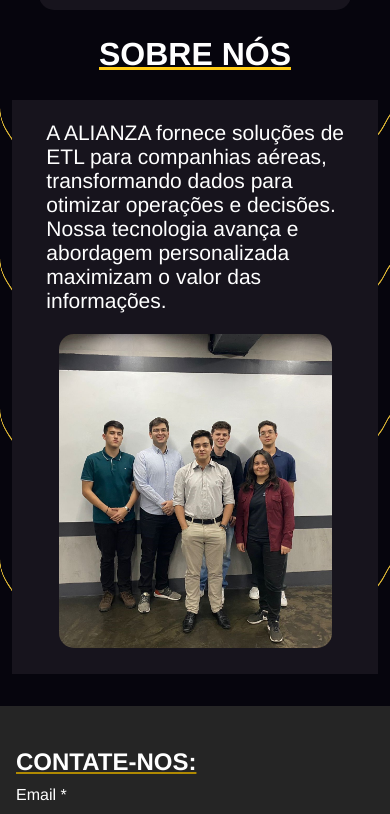
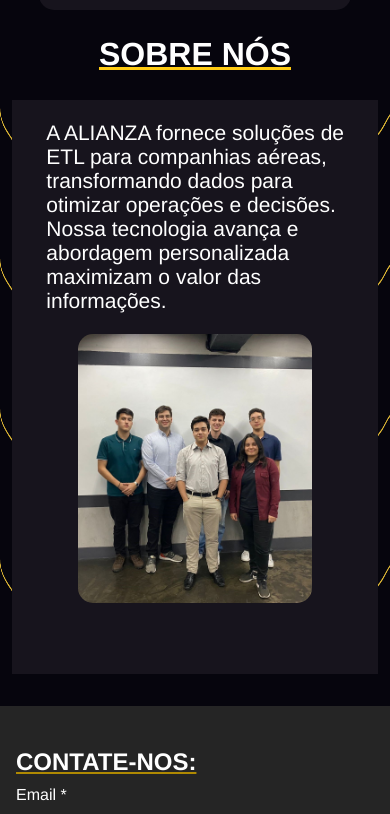
Before and after one commit to Alianza-G6/front-alianza, a website: page public/index.html in a window 390 px wide. Shown: the part 2833-3647 px from the top of the page. Drawn offline with nearby package versions, Linux system fonts and the light colour scheme; files whose address does not match are found by name.

Commit message:
Ajuste de tamanho de imagem

```diff
--- a/public/css/cadastro.css
+++ b/public/css/cadastro.css
@@ -4,7 +4,6 @@
   border: 0;
   font-family: system-ui, -apple-system, BlinkMacSystemFont, "Segoe UI", Roboto,
     Oxygen, Ubuntu, Cantarell, "Open Sans", "Helvetica Neue", sans-serif;
-  overflow: hidden;
   color: white;
 }
 
--- a/public/css/index.css
+++ b/public/css/index.css
@@ -655,7 +655,7 @@
   }
 
   .imgAlianza img {
-    width: 70vw;
+    width: 60vw;
     height: auto !important;
     object-fit: cover;
     margin-right: 0;
--- a/public/css/login.css
+++ b/public/css/login.css
@@ -4,7 +4,6 @@
   border: 0;
   font-family: system-ui, -apple-system, BlinkMacSystemFont, "Segoe UI", Roboto,
     Oxygen, Ubuntu, Cantarell, "Open Sans", "Helvetica Neue", sans-serif;
-    overflow: hidden;
 }
 
 .solta{
```
